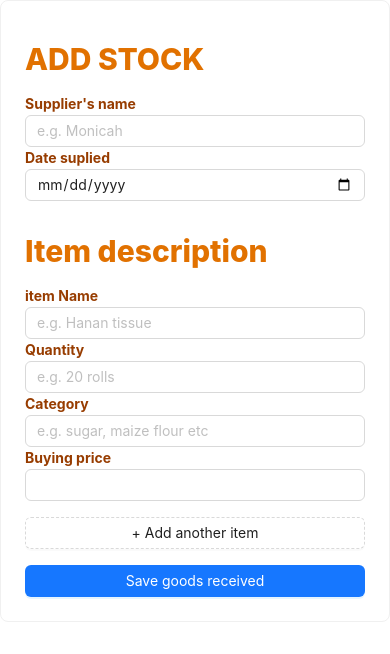
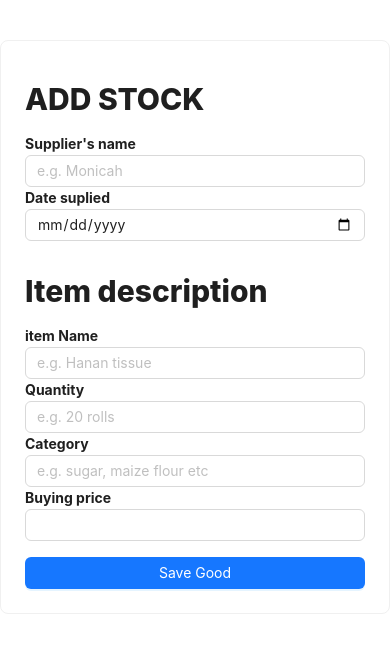
Before and after one commit to MonicahKoina/financial_accounting-ERP, a React (Vite) app in the folder frontend/: page / in a window 390 px wide. Shown: the top 654 px of the page. Built offline with nearby package versions, Linux system fonts and the light colour scheme.

Commit message:
make form responsive

```diff
--- a/frontend/src/pages/inventoryManagement/GoodsReceived.jsx
+++ b/frontend/src/pages/inventoryManagement/GoodsReceived.jsx
@@ -4,7 +4,6 @@ import { Button, Input } from "antd";
 function GoodsReceived() {
   const [supplier, setSupplier] = useState("");
   const [dateReceived, setDateReceived] = useState("");
-  const [items, setItems] = useState([]);
   const [currentItem, setCurrentItem] = useState({
     name: "",
     quantity: "",
@@ -12,7 +11,6 @@ function GoodsReceived() {
     price: "",
   });
   function handleAddItem() {
-    setItems([...items, currentItem]);
     setCurrentItem({
       name: "",
       quantity: "",
@@ -25,22 +23,16 @@ function GoodsReceived() {
     const data = {
       supplier,
       dateReceived,
-      items,
     };
     console.log(data);
   }
   return (
-    <div>
-      <Card>
-        <form
-          onSubmit={handleSubmit}
-          className="flex flex-col gap-4 w-full md:w-1/2 md:mx-auto"
-        >
+    <div className="flex justify-center mt-10 ">
+      <Card className="w-full md:w-1/2 md:mx-10">
+        <form onSubmit={handleSubmit} className="flex flex-col gap-4 w-full  ">
           <div>
-            <h3 className="my-4 font-extrabold text-3xl text-amber-600">
-              ADD STOCK
-            </h3>
-            <label htmlFor="supplier" className="font-bold text-amber-800 ">
+            <h3 className="my-4 font-extrabold text-3xl">ADD STOCK</h3>
+            <label htmlFor="supplier" className="font-bold  ">
               Supplier's name
             </label>
             <Input
@@ -50,7 +42,7 @@ function GoodsReceived() {
               onChange={(e) => setSupplier(e.target.value)}
               placeholder="e.g. Monicah"
             />
-            <label htmlFor="date" className="font-bold text-amber-800 ">
+            <label htmlFor="date" className="font-bold ">
               Date suplied{" "}
             </label>
             <Input
@@ -63,11 +55,9 @@ function GoodsReceived() {
           </div>
 
           <div>
-            <h3 className="my-4 font-extrabold text-3xl text-amber-600">
-              Item description
-            </h3>
+            <h3 className="my-4 font-extrabold text-3xl ">Item description</h3>
             <div>
-              <label htmlFor="itemName" className="font-bold text-amber-800">
+              <label htmlFor="itemName" className="font-bold ">
                 item Name
               </label>
               <Input
@@ -79,10 +69,7 @@ function GoodsReceived() {
                 id="itemName"
                 placeholder="e.g. Hanan tissue"
               />
-              <label
-                htmlFor="itemQuantity"
-                className="font-bold  text-amber-800"
-              >
+              <label htmlFor="itemQuantity" className="font-bold  ">
                 Quantity
               </label>
               <Input
@@ -94,7 +81,7 @@ function GoodsReceived() {
                 id="itemQuantity"
                 placeholder="e.g. 20 rolls"
               />
-              <label htmlFor="category" className="font-bold  text-amber-800">
+              <label htmlFor="category" className="font-bold  ">
                 Category
               </label>
               <Input
@@ -106,7 +93,7 @@ function GoodsReceived() {
                 id="category"
                 placeholder="e.g. sugar, maize flour etc"
               />
-              <label htmlFor="buyingPrice" className="font-bold text-amber-800">
+              <label htmlFor="buyingPrice" className="font-bold ">
                 Buying price
               </label>
               <Input
@@ -120,11 +107,7 @@ function GoodsReceived() {
             </div>
           </div>
           <div className="flex flex-col justify-center gap-4">
-            <Button type="dashed" onClick={handleAddItem}>
-              + Add another item
-            </Button>
-
-            <Button type="primary">Save goods received</Button>
+            <Button type="primary">Save Good</Button>
           </div>
         </form>
       </Card>
```
